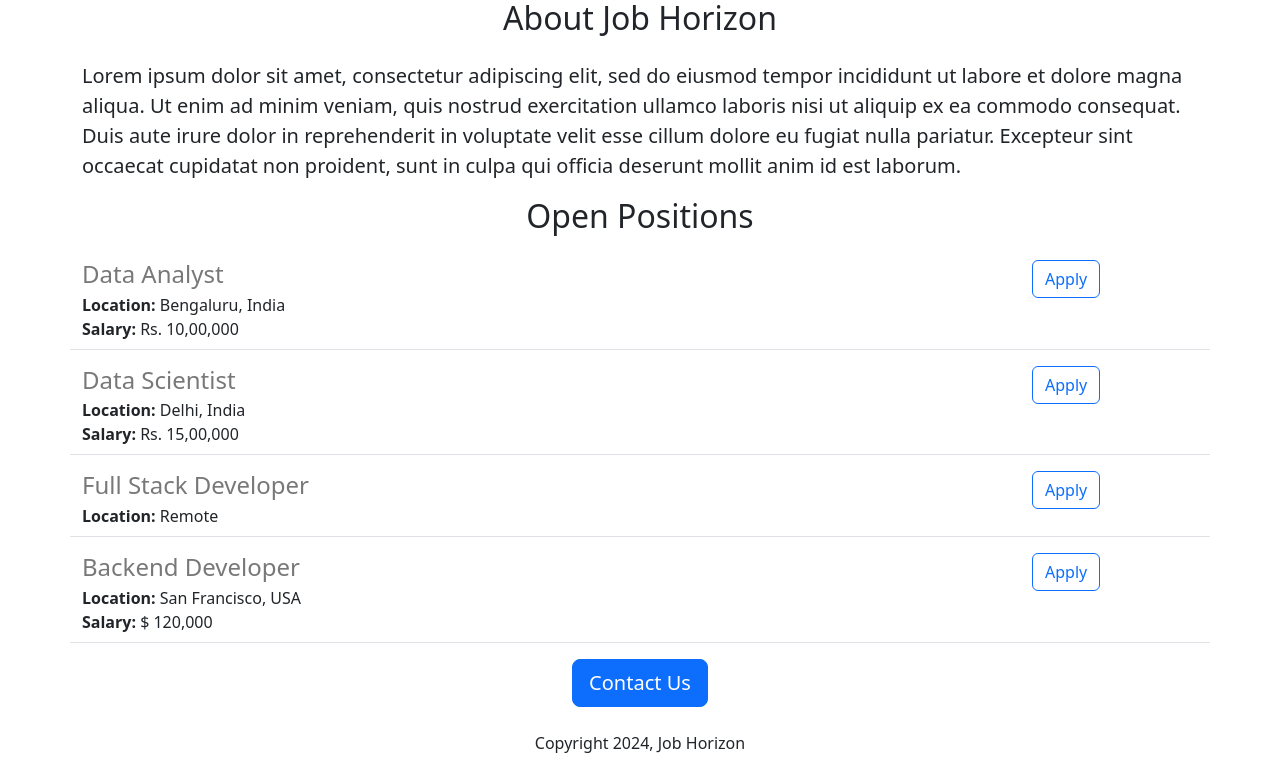
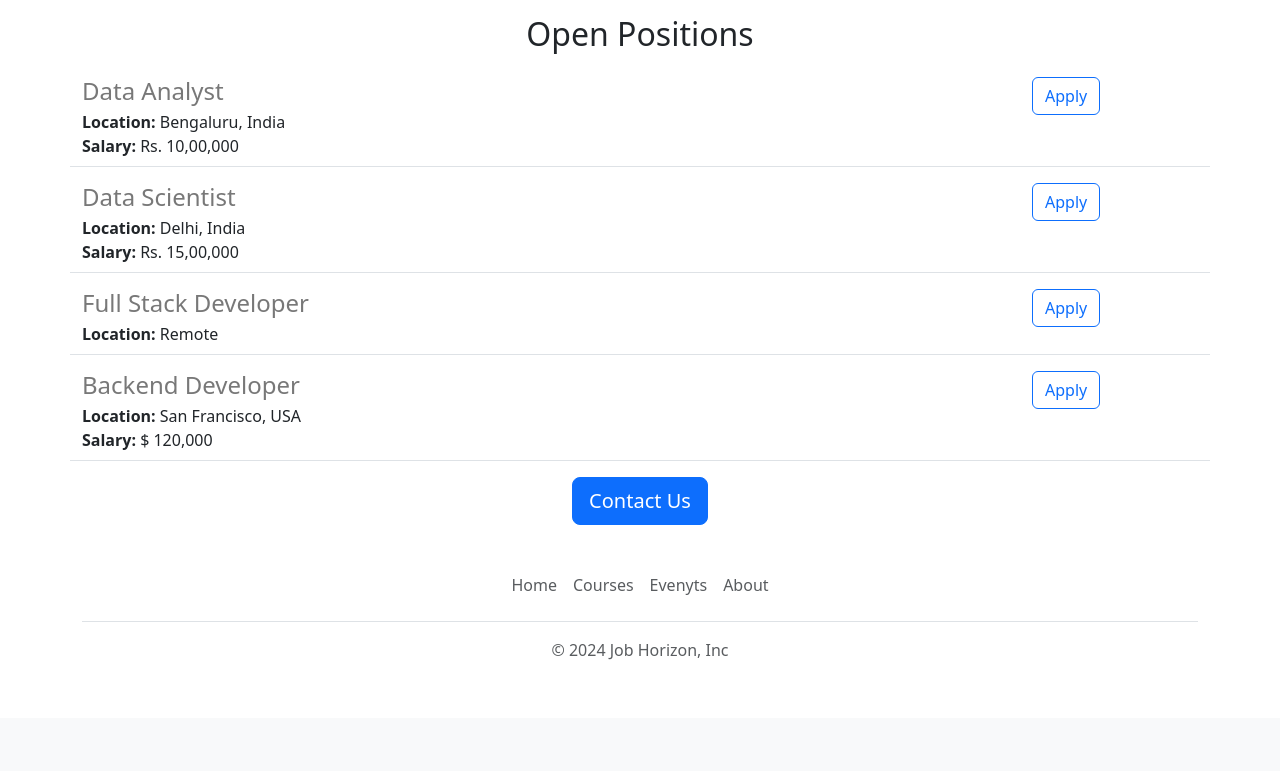
Before and after one commit to AkshayVooradi/careers-website, a Flask app: page / in a window 1280 px wide. Shown: the part 833-1604 px from the top of the page. After the commit the page ends 1493 px from the top, so only its background shows below. Run offline with Flask 3, Linux system fonts and the light colour scheme.

Commit message:
third commit

```diff
--- a/static/css/home.css
+++ b/static/css/home.css
@@ -8,8 +8,9 @@ h1{
 
 #banner{
     width: 100% ;
-    height: 360px ;
+    height: 36px;
     object-fit: cover ;
+    margin-bottom: 16px;
 }
 
 h2{
--- /dev/null
+++ b/templates/footer.html
@@ -0,0 +1,11 @@
+<div class="container">
+    <footer class="py-3 my-4">
+      <ul class="nav justify-content-center border-bottom pb-3 mb-3">
+        <li class="nav-item"><a href="https://job-horizon-tm5b.onrender.com" class="nav-link px-2 text-body-secondary">Home</a></li>
+        <li class="nav-item"><a target="_blank" href="https://job-horizon-tm5b.onrender.com/learn" class="nav-link px-2 text-body-secondary">Courses</a></li>
+        <li class="nav-item"><a target="_blank" href="https://job-horizon-tm5b.onrender.com/events" class="nav-link px-2 text-body-secondary">Evenyts</a></li>
+        <li class="nav-item"><a target="_blank" href="https://job-horizon-tm5b.onrender.com/about" class="nav-link px-2 text-body-secondary">About</a></li>
+      </ul>
+      <p class="text-center text-body-secondary">&copy; 2024 Job Horizon, Inc</p>
+    </footer>
+</div>
--- a/templates/home.html
+++ b/templates/home.html
@@ -5,14 +5,28 @@
     <meta name="viewport" content="width=device-width, initial-scale=1.0">
     <title>Careers Website</title>
     <link href="https://cdn.jsdelivr.net/npm/bootstrap@5.3.3/dist/css/bootstrap.min.css" rel="stylesheet" integrity="sha384-QWTKZyjpPEjISv5WaRU9OFeRpok6YctnYmDr5pNlyT2bRjXh0JMhjY6hW+ALEwIH" crossorigin="anonymous">
-    <link href="../static/css/home.css">
+    <style>
+        #banner{
+            height: 360px;
+            width: 100%;
+            object-fit: cover;
+            margin-bottom: 16px;
+        }
+    </style>
 </head>
 <body>
+    {% include 'nav.html' %}
+    <img class='img-fluid' id="banner" src="../static/images/banner.jpg" alt="Description of the image">
     <div class="container">
         <h1 class="text-center mt-2 mb-4">Job Horizon</h1>
-        <img id='banner' class="img-fluid" src="../static/images/banner.jpg" alt="Description of the image">
-        <h2 class="text-center mt-2 mb-4 ">About Job Horizon</h2>
-        <p class="lead">Lorem ipsum dolor sit amet, consectetur adipiscing elit, sed do eiusmod tempor incididunt ut labore et dolore magna aliqua. Ut enim ad minim veniam, quis nostrud exercitation ullamco laboris nisi ut aliquip ex ea commodo consequat. Duis aute irure dolor in reprehenderit in voluptate velit esse cillum dolore eu fugiat nulla pariatur. Excepteur sint occaecat cupidatat non proident, sunt in culpa qui officia deserunt mollit anim id est laborum.</p>
+        <div class="row" style="margin-bottom: 16px;">
+            <div class="col-md-6">
+                <p class="lead">Lorem ipsum dolor sit amet, consectetur adipiscing elit, sed do eiusmod tempor incididunt ut labore et dolore magna aliqua. Ut enim ad minim veniam, quis nostrud exercitation ullamco laboris nisi ut aliquip ex ea commodo consequat. Duis aute irure dolor in reprehenderit in voluptate velit esse cillum dolore eu fugiat nulla pariatur. Excepteur sint occaecat cupidatat non proident, sunt in culpa qui officia deserunt mollit anim id est laborum.</p>
+            </div>
+            <div class="d-none d-md-block col-md-6">
+            <img src="../static/images/people working.jpg" style="height: 320px; border-radius: 4px;">
+            </div>
+        </div>
         <h2 class="text-center mt-2 mb-4">Open Positions</h2>
         <div>
             {% for job in jobs %}
@@ -20,9 +34,9 @@
             {% endfor %}
         </div>
         <div class="text-center">
-            <button  class="btn btn-primary btn-lg">Contact Us</button>
-            <p class="mt-4">Copyright 2024, Job Horizon</p>
+            <a href="mailto:vooradiakshay@gmail.com?subject=Questions%20about%20job%20openings&body=My%20name%3A%20%3CYour%20name%20Here%3E%0D%0A%0D%0AMy%20Question%3A%20%3CEnter%20your%20question%20here%3E" class="btn btn-primary btn-lg">Contact Us</a>
         </div>
     </div>
+    {% include 'footer.html' %}
 </body>
 </html>
--- a/templates/jobitem.html
+++ b/templates/jobitem.html
@@ -13,6 +13,6 @@
         </div>
     </div>
     <div class="col-2">
-        <button type="button" class="btn btn-outline-primary">Apply</button>
+        <a href="mailto:vooradiakshay@gmail.com?subject=Application%20for%20{{job['title']}}&body=My%20name%3A%20%3CYour%20name%20Here%3E%0D%0A%0D%0AMy%20Resume%20Link%3A%20%3CYour%20resume%20link%3E%0D%0A%0D%0AMy%20LinkedIn%20Profile%3A%20%3CYour%20LinkedIn%20profile%3E" type="button" class="btn btn-outline-primary float-right align-middle">Apply</a>
     </div>
 </div>
--- /dev/null
+++ b/templates/nav.html
@@ -0,0 +1,9 @@
+<nav class="navbar bg-body-tertiary shadow-sm fixed-top">
+    <div class="container-fluid">
+      <a class="navbar-brand" href="#">
+        <img src="/static/images/logo.svg" alt="Logo" width="30" height="24" class="d-inline-block align-text-top">
+        Job Horizon
+      </a>
+    </div>
+  </nav>
+  <div style="height: 56px;"> </div>
```
Also changed, not shown: static/images/logo.svg (added), 1 other file.
